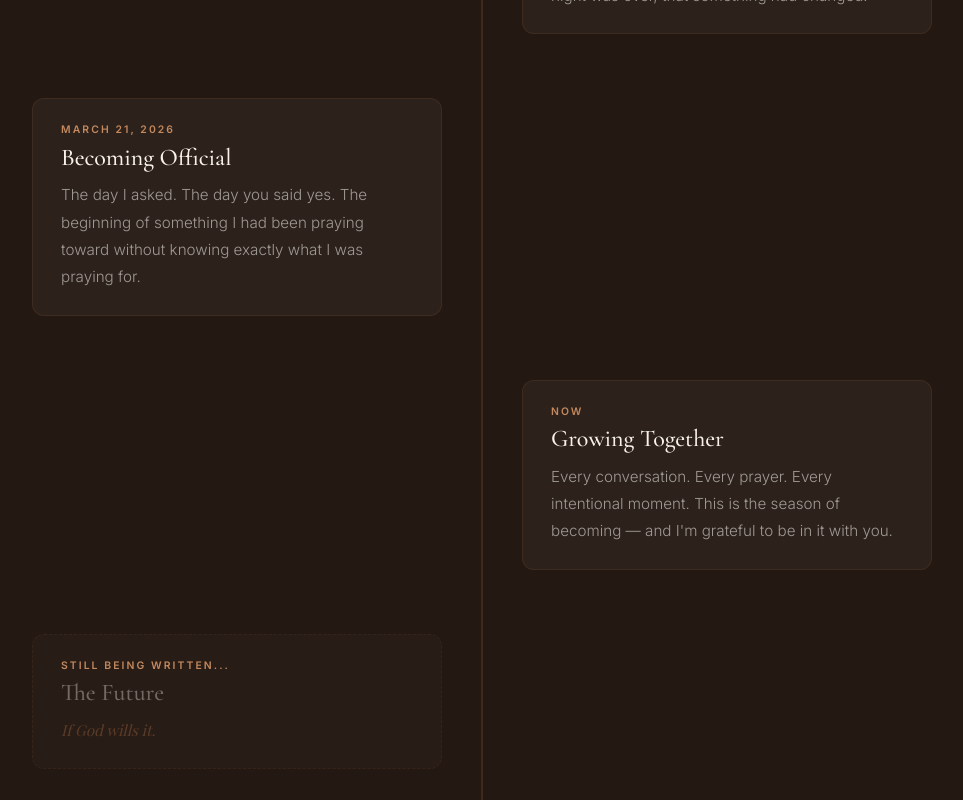
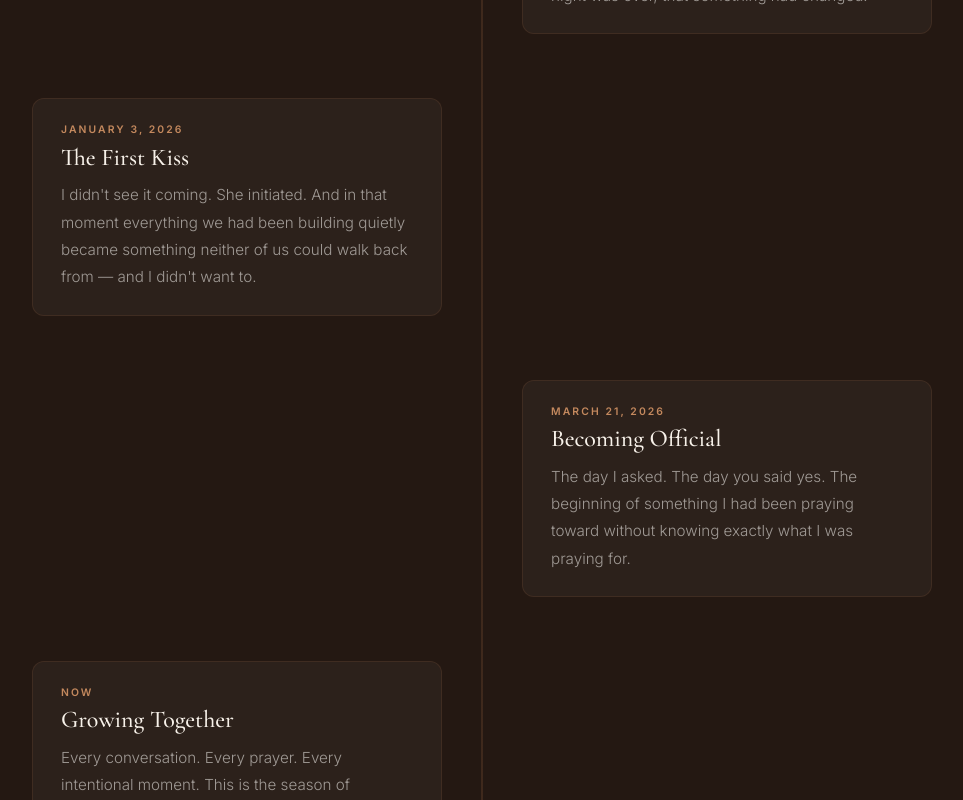
Before and after one commit to 19awburris88/becoming, a React (Vite) app: page / in a window 1280 px wide. Shown: the part 3540-4340 px from the top of the page, without its empty margins (158-1121 px from the left). Built offline with nearby package versions, Linux system fonts and the light colour scheme; a web font is replaced by a local one.

Commit message:
Add first kiss to timeline
January 3, 2026 — she initiated, he didn't see it coming.

Co-Authored-By: Claude Sonnet 4.6 <noreply@anthropic.com>

```diff
--- a/src/data/content.js
+++ b/src/data/content.js
@@ -22,27 +22,34 @@ export const timeline = [
   },
   {
     id: 4,
+    date: "January 3, 2026",
+    label: "The First Kiss",
+    text: "I didn't see it coming. She initiated. And in that moment everything we had been building quietly became something neither of us could walk back from — and I didn't want to.",
+    isFuture: false,
+  },
+  {
+    id: 5,
     date: "March 21, 2026",
     label: "Becoming Official",
     text: "The day I asked. The day you said yes. The beginning of something I had been praying toward without knowing exactly what I was praying for.",
     isFuture: false,
   },
   {
-    id: 5,
+    id: 6,
     date: "Now",
     label: "Growing Together",
     text: "Every conversation. Every prayer. Every intentional moment. This is the season of becoming — and I'm grateful to be in it with you.",
     isFuture: false,
   },
   {
-    id: 6,
+    id: 7,
     date: "Still being written...",
     label: "The Future",
     text: "If God wills it.",
     isFuture: true,
   },
   {
-    id: 7,
+    id: 8,
     date: "In His time",
     label: "Forever",
     text: "If God wills it.",
```
